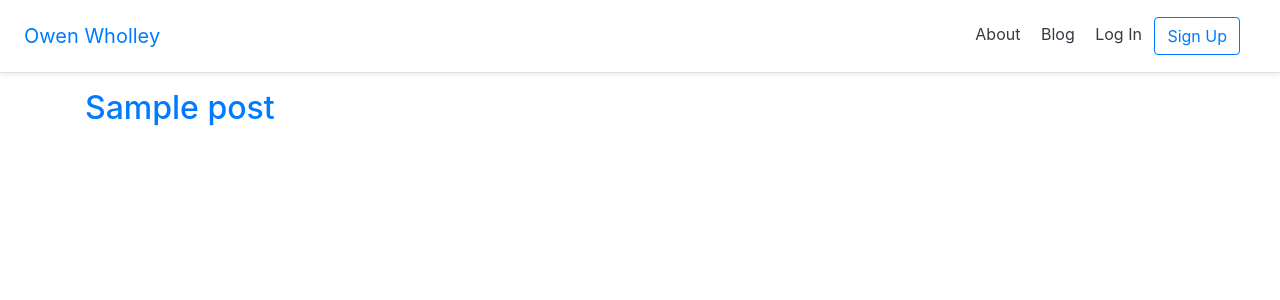
After one commit to owholley/personal_site, a Django app: page /blog/ in a window 1280 px wide. The commit adds this page. Shown: the top 300 px of the page. Run offline with Django 4.2, Linux system fonts and the light colour scheme; tables that the repository leaves empty hold one stand-in row (values such as "Sample post"); parts of the project's set-up code (start-up, migrations or seed data) failed here and were passed over; some libraries are stand-ins or nearby versions.

Commit message:
Added a blog app with post list and post detail so far. Need to add post create.

```diff
--- /dev/null
+++ b/blog/apps.py
@@ -0,0 +1,6 @@
+from django.apps import AppConfig
+
+
+class BlogConfig(AppConfig):
+    default_auto_field = 'django.db.models.BigAutoField'
+    name = 'blog'
--- /dev/null
+++ b/blog/models.py
@@ -0,0 +1,20 @@
+from django.contrib.auth import get_user_model
+from django.db import models
+from django.urls import reverse
+
+from autoslug import AutoSlugField
+from model_utils.models import TimeStampedModel
+
+class Post(TimeStampedModel):
+    title = models.CharField(max_length=200)
+    slug = AutoSlugField("Post Address", always_update=False, populate_from="title")
+    author = models.ForeignKey(
+        get_user_model(), on_delete=models.CASCADE
+    )
+    content = models.TextField(blank=False)
+
+    def __str__(self):
+        return self.title
+
+    def get_absolute_url(self):
+        return reverse('blog:detail', args=[str(self.slug)])
--- /dev/null
+++ b/blog/urls.py
@@ -0,0 +1,10 @@
+from django.urls import path
+
+from .views import PostDetailView, PostListView
+
+app_name = "blog"
+
+urlpatterns = [
+    path('', PostListView.as_view(), name='list'),
+    path('<slug:slug>', PostDetailView.as_view(), name='detail'),
+]
--- /dev/null
+++ b/blog/views.py
@@ -0,0 +1,16 @@
+from django.views.generic import DetailView, ListView
+
+from .models import Post
+
+
+class PostDetailView(DetailView):
+    model = Post
+    context_object_name = 'post'
+    template_name = 'blog/post_detail.html'
+
+
+
+class PostListView(ListView):
+    model = Post
+    context_object_name = 'post_list'
+    template_name = 'blog/post_list.html'
--- a/config/settings.py
+++ b/config/settings.py
@@ -52,6 +52,7 @@ INSTALLED_APPS = [
     # Local
     'accounts',
     'pages',
+    'blog',
 ]
 
 # django-crispy-forms
--- a/config/urls.py
+++ b/config/urls.py
@@ -25,5 +25,6 @@ urlpatterns = [
 
     # Local Apps
     path('', include('pages.urls')),
-    path('accounts/', include('accounts.urls'))
+    path('accounts/', include('accounts.urls')),
+    path('blog/', include('blog.urls', namespace='blog')),
 ]
--- a/requirements/base.txt
+++ b/requirements/base.txt
@@ -1,20 +1,26 @@
 asgiref==3.4.1
 backports.zoneinfo==0.2.1
 certifi==2021.10.8
+cffi==1.15.0
 charset-normalizer==2.0.9
+cryptography==36.0.1
 defusedxml==0.7.1
 dj-database-url==0.5.0
 dj-email-url==1.0.2
 Django==4.0
 django-allauth==0.43.0
+django-autoslug==1.9.8
 django-cache-url==3.2.3
 django-crispy-forms==1.9.2
+django-model-utils==4.2.0
 environs==8.0.0
 gunicorn==20.1.0
 idna==3.3
 marshmallow==3.14.1
 oauthlib==3.1.1
 psycopg2-binary==2.9.2
+pycparser==2.21
+PyJWT==2.3.0
 python-dotenv==0.19.2
 python3-openid==3.2.0
 requests==2.26.0
--- a/templates/_base.html
+++ b/templates/_base.html
@@ -21,6 +21,7 @@
                 <a href="{% url 'home' %}" class="navbar-brand my-0 mr-md-auto font-weight-normal">Owen Wholley</a>
                 <nav class="my-2 my-md-0 mr-md-3">
                     <a class="p-2 text-dark" href="{% url 'about' %}">About</a>
+                    <a class="p-2 text-dark" href="{% url 'blog:list' %}">Blog</a>
                     {% if user.is_authenticated %}
                         <a class="p-2 text-dark" href="{% url 'account_logout' %}">Log Out</a>
                     {% else %}
--- /dev/null
+++ b/templates/blog/post_list.html
@@ -0,0 +1,11 @@
+{% extends "_base.html" %}
+
+{% block title %}Blog{% endblock title %}
+
+{% block content %}
+    {% for post in post_list %}
+        <div>
+            <h2><a href="{{ post.get_absolute_url }}">{{ post.title }}</a></h2>
+        </div>
+    {% endfor %}
+{% endblock content %}
```
Also changed, not shown: blog/admin.py (added, +9 -0 lines), blog/tests.py (added, +32 -0 lines), templates/blog/post_detail.html (added, +11 -0 lines), blog/__init__.py (added), blog/migrations/0001_initial.py (added), blog/migrations/0002_alter_post_author.py (added), blog/migrations/__init__.py (added).
